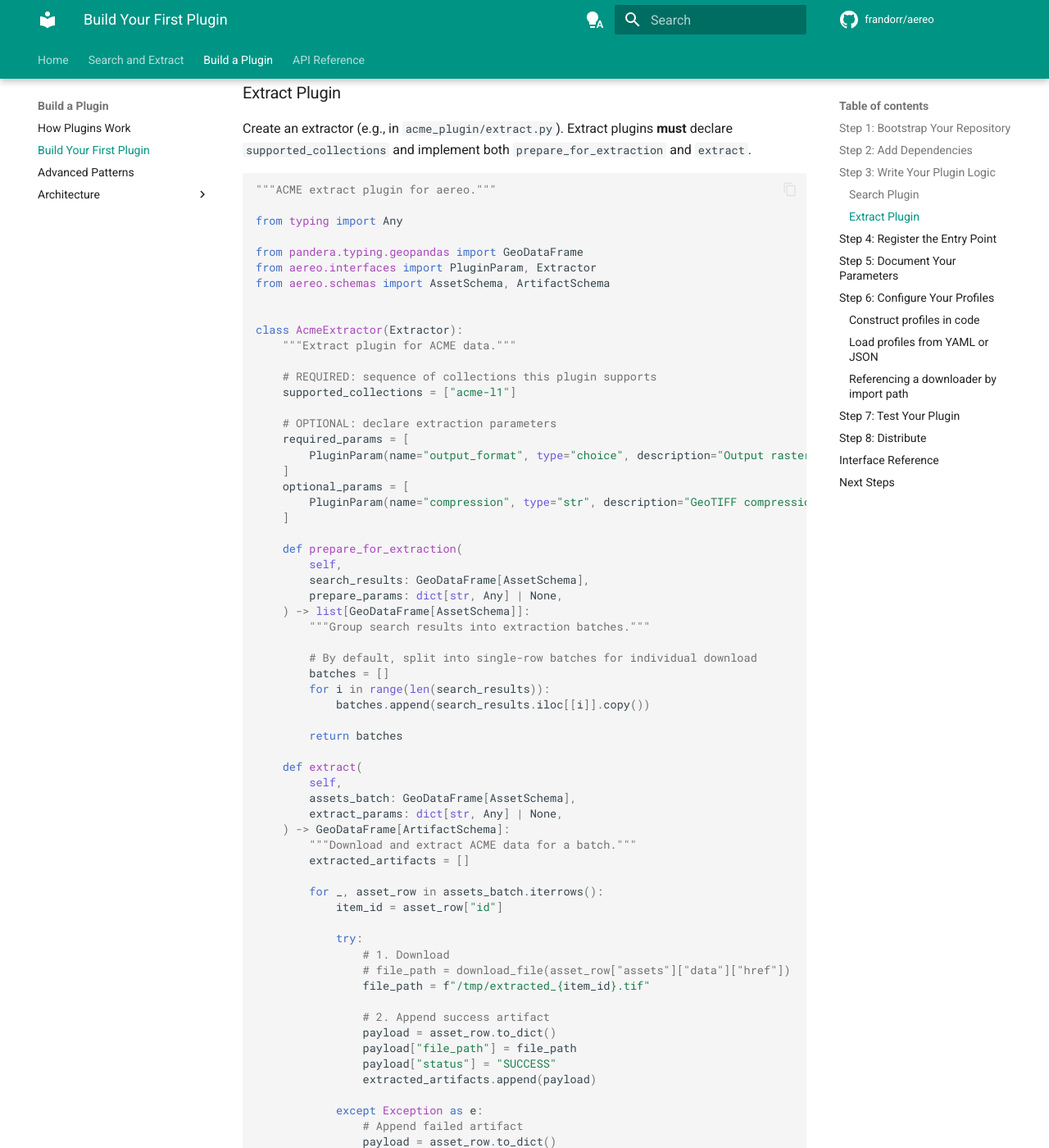
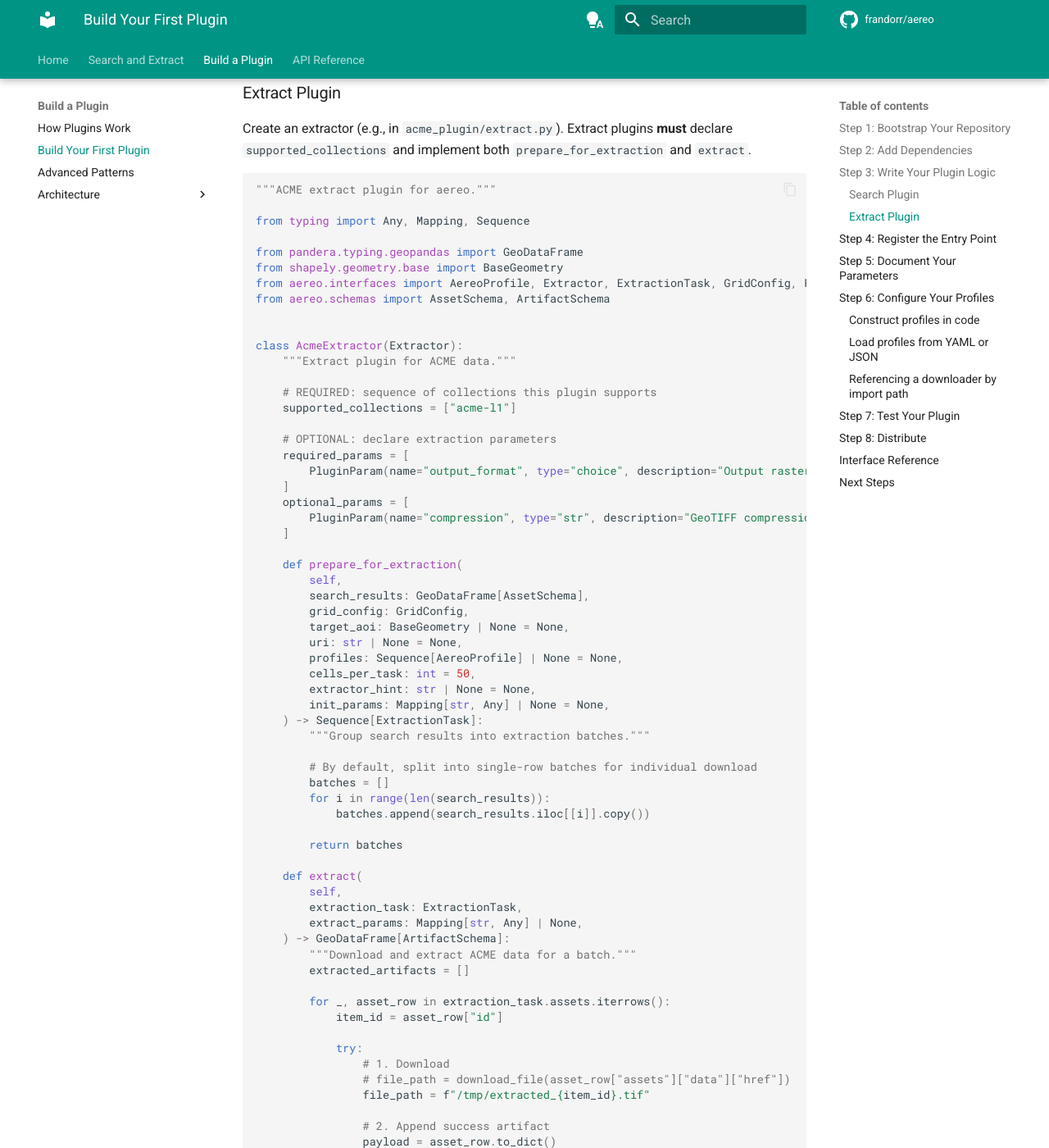
Before and after one commit to frandorr/aereo, an MkDocs documentation site: the page built from docs/build-first-plugin.md, in a window 1280 px wide and 1400 px high, scrolled down 2500 px. Shown: the whole window at 82% size. Built offline with MkDocs 1.6.1 and Material for MkDocs 9.7.7, drawn with Linux system fonts in a browser that asks for light colours; comment, search, counter and statistics services are not loaded; some of the changed text lies outside the part shown.

Commit message:
fix: resolve stale API signatures, imports, and aer references from DX review

````diff
--- a/docs/build-first-plugin.md
+++ b/docs/build-first-plugin.md
@@ -59,7 +59,7 @@ import pandas as pd
 from pandera.typing.geopandas import GeoDataFrame
 from shapely.geometry.base import BaseGeometry
 
-from aereo.interfaces import PluginParam, SearchProvider
+from aereo.interfaces import AereoProfile, PluginParam, SearchProvider
 from aereo.schemas import AssetSchema
 
 
@@ -79,7 +79,7 @@ class AcmeSearchProvider(SearchProvider):
 
     def search(
         self,
-        collections: Sequence[str],
+        profiles: Sequence[AereoProfile],
         intersects: BaseGeometry | None,
         start_datetime: datetime | None,
         end_datetime: datetime | None,
@@ -114,10 +114,11 @@ Create an extractor (e.g., in `acme_plugin/extract.py`). Extract plugins **must*
 ```python
 """ACME extract plugin for aereo."""
 
-from typing import Any
+from typing import Any, Mapping, Sequence
 
 from pandera.typing.geopandas import GeoDataFrame
-from aereo.interfaces import PluginParam, Extractor
+from shapely.geometry.base import BaseGeometry
+from aereo.interfaces import AereoProfile, Extractor, ExtractionTask, GridConfig, PluginParam
 from aereo.schemas import AssetSchema, ArtifactSchema
 
 
@@ -138,8 +139,14 @@ class AcmeExtractor(Extractor):
     def prepare_for_extraction(
         self,
         search_results: GeoDataFrame[AssetSchema],
-        prepare_params: dict[str, Any] | None,
-    ) -> list[GeoDataFrame[AssetSchema]]:
+        grid_config: GridConfig,
+        target_aoi: BaseGeometry | None = None,
+        uri: str | None = None,
+        profiles: Sequence[AereoProfile] | None = None,
+        cells_per_task: int = 50,
+        extractor_hint: str | None = None,
+        init_params: Mapping[str, Any] | None = None,
+    ) -> Sequence[ExtractionTask]:
         """Group search results into extraction batches."""
 
         # By default, split into single-row batches for individual download
@@ -151,13 +158,13 @@ class AcmeExtractor(Extractor):
 
     def extract(
         self,
-        assets_batch: GeoDataFrame[AssetSchema],
-        extract_params: dict[str, Any] | None,
+        extraction_task: ExtractionTask,
+        extract_params: Mapping[str, Any] | None,
     ) -> GeoDataFrame[ArtifactSchema]:
         """Download and extract ACME data for a batch."""
         extracted_artifacts = []
 
-        for _, asset_row in assets_batch.iterrows():
+        for _, asset_row in extraction_task.assets.iterrows():
             item_id = asset_row["id"]
 
             try:
@@ -308,7 +315,7 @@ profiles = AereoProfile.from_yaml(Path("profiles.yaml"))
 
 # 1. Search
 results = client.search(
-    collections=["acme-l1"],
+    profiles=profiles,
     start_datetime=datetime(2023, 1, 1),
     end_datetime=datetime(2023, 1, 31),
 )
````
Also changed, not shown: docs/execution-backends.md (+8 -8 lines), docs/first-pipeline.md (+1 -1 lines), docs/pipeline-options.md (+1 -1 lines), docs/plugin-advanced.md (+6 -6 lines), docs/plugin-overview.md (+15 -8 lines), 3 other files.
